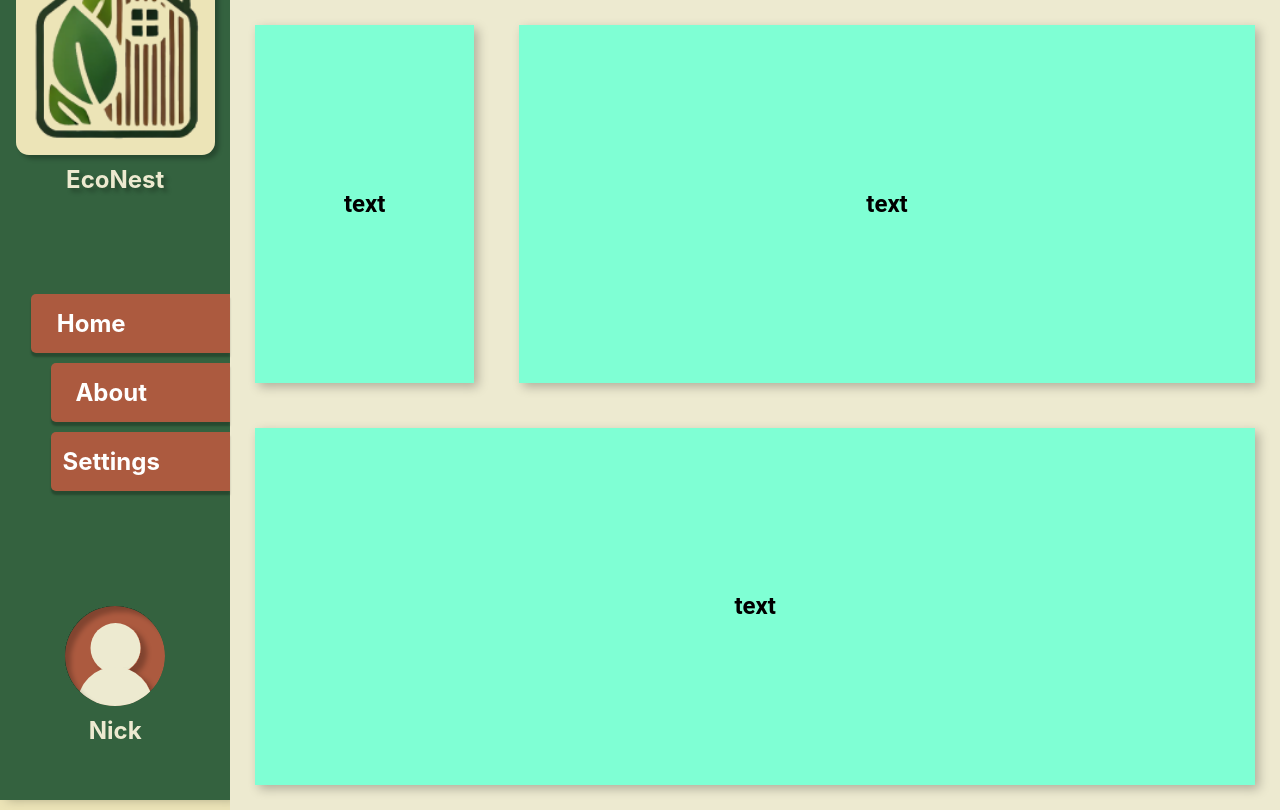
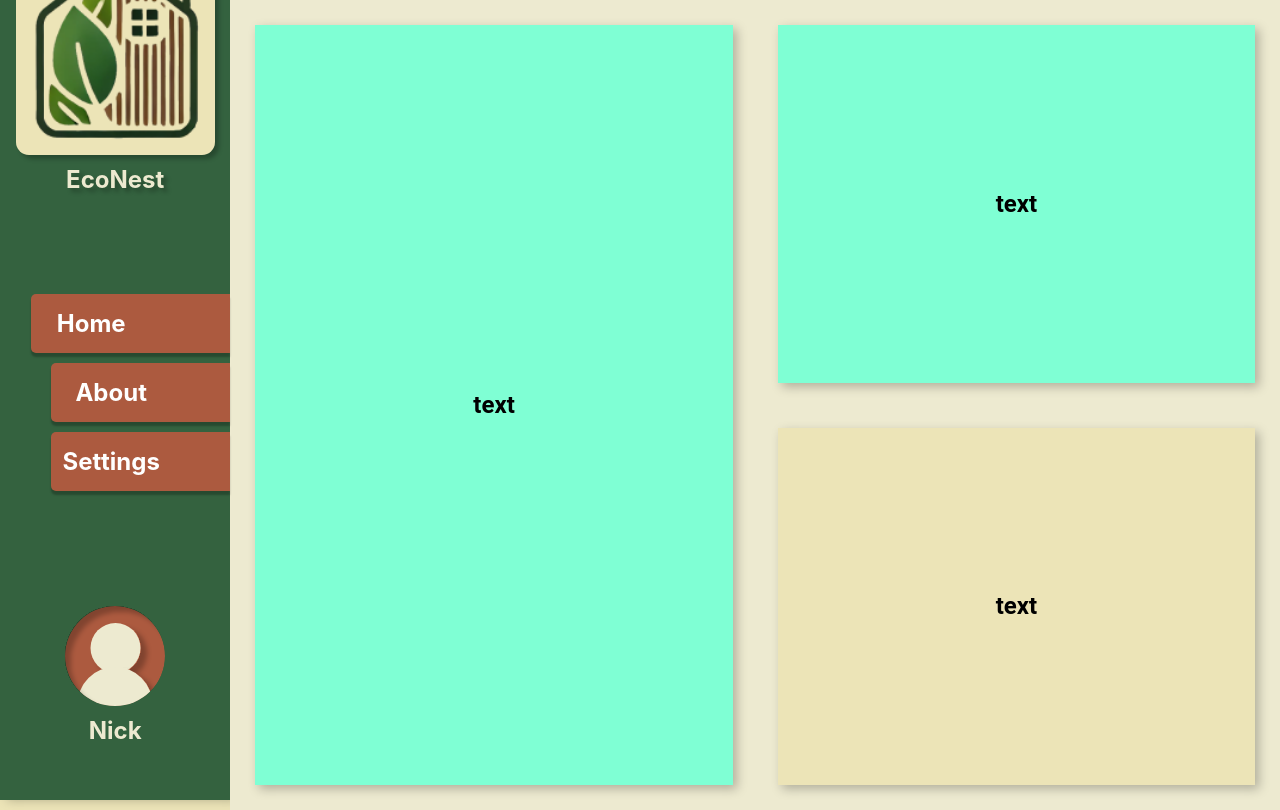
Before and after one commit to Jesper826/EcoNest, a PHP site: page / in a window 1280 px wide. Run offline with PHP 8.4, Linux system fonts and the light colour scheme.

Commit message:
added styles

```diff
--- a/css/main.css
+++ b/css/main.css
@@ -181,8 +181,8 @@ body {
     display: grid;
     grid-template-areas:
         "weather tempbuiten"
-        "zon zon";
-    grid-template-columns: 1fr 3fr;
+        "weather zon";
+    grid-template-rows: 2fr 2fr;
     gap: 5px;
     padding: 5px;
 }
@@ -194,6 +194,7 @@ body {
     align-items: center;
     flex-shrink: 0;
     box-shadow: 4px 4px 10px 0px var(--shadow-color);
+    background: var(--primary-bg);
 }
 
 @media screen and (min-width: 1600px) {
@@ -213,7 +214,7 @@ body {
         width: 6vw;
     }
     .AccountFrame > img{
-        width: 150%;
+        width: 100%;
     }
 }
 @media screen and (max-width: 1600px) {
--- /dev/null
+++ b/css/zontijden.css
@@ -0,0 +1,3 @@
+#zontijden{
+    text-align: center;
+}
--- a/index.html
+++ b/index.html
@@ -7,6 +7,7 @@
     <script src="JS/main.js" defer></script>
     <link rel="stylesheet" href="css/main.css">
     <link rel="stylesheet" href="css/weather.css">
+    <link rel="stylesheet" href="css/zontijden.css">
 </head>
 <body>
     <div class="Header">
@@ -45,7 +46,7 @@
         <article class="item" id="Weather" style="grid-area: tempbuiten;">
             <h1>text</h1>
         </article>
-        <article class="item" id="Weather" style="grid-area: zon;">
+        <article class="item" id="zontijden" style="grid-area: zon;">
             <h1>text</h1>
         </article>
     </div>
```
